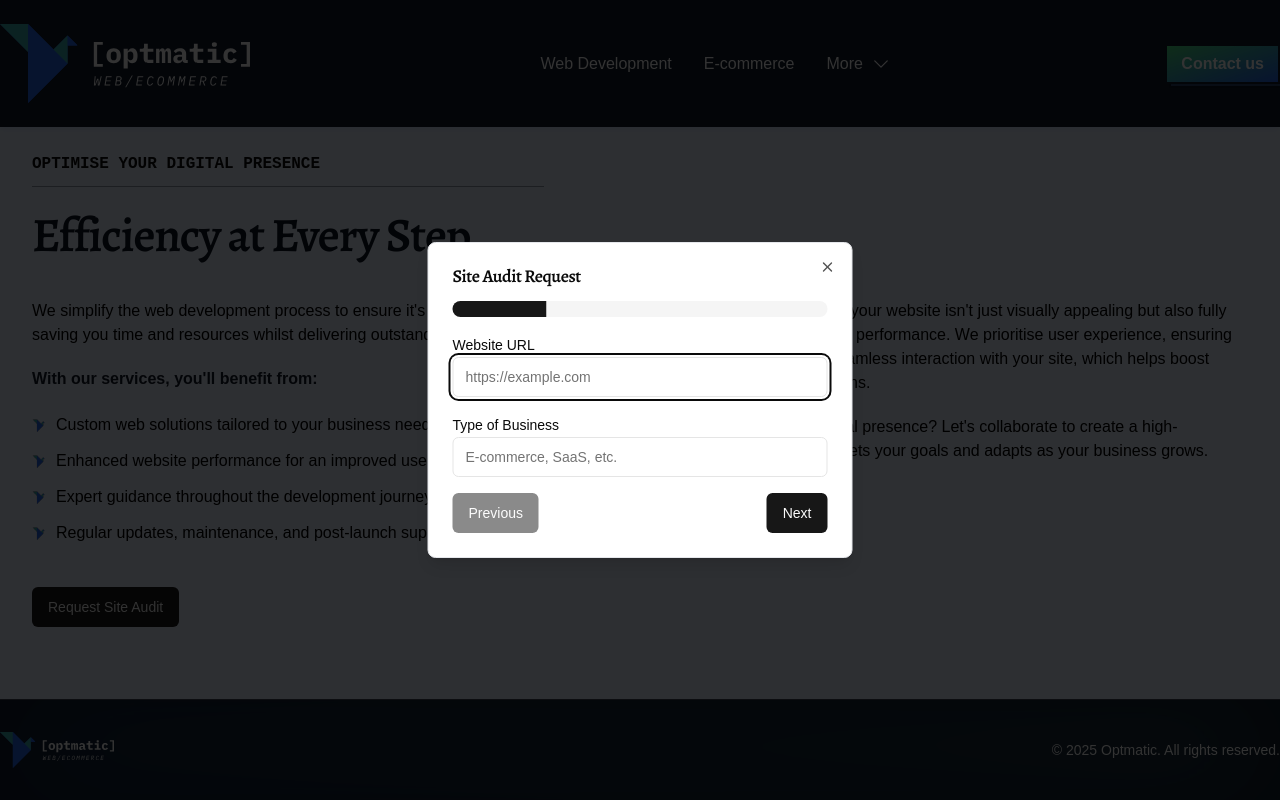
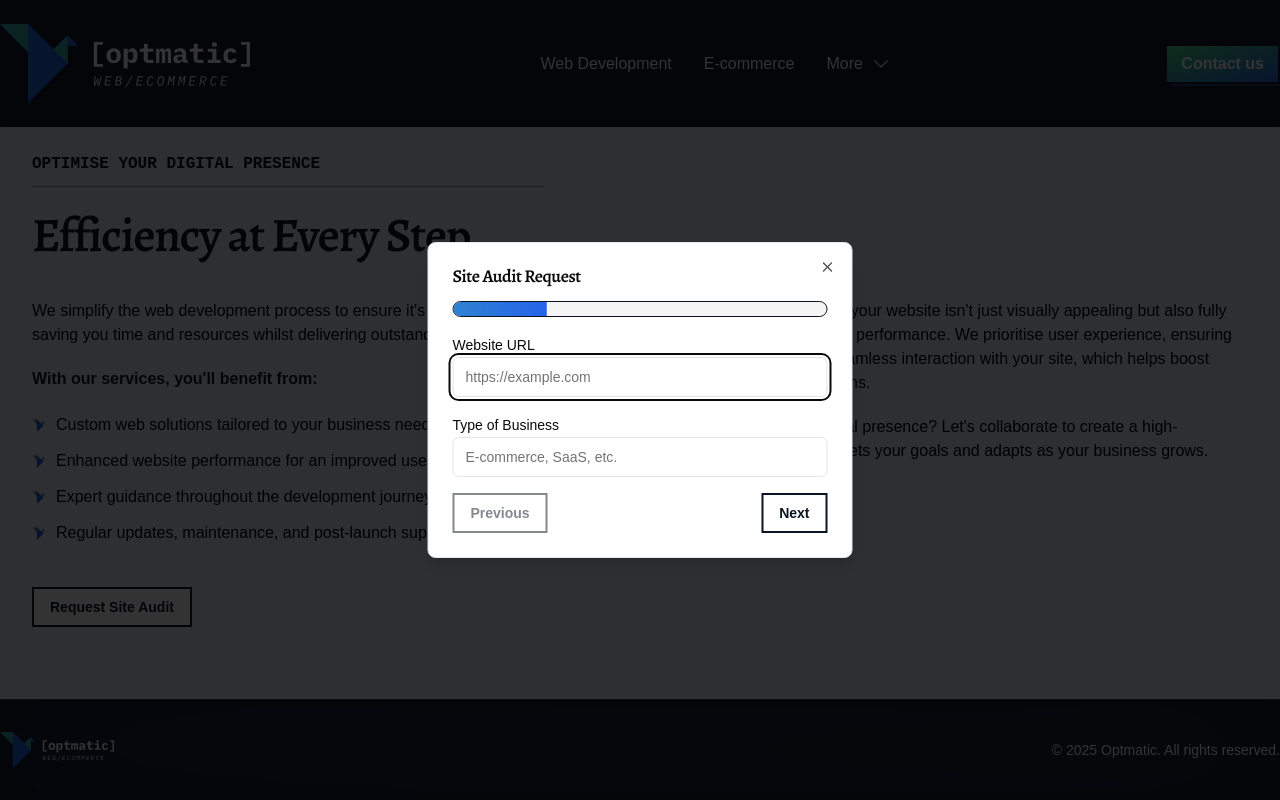
Before and after one commit to optmatic/verygoodweb, a Next.js app: page /site-audit in a window 1280 px wide. Both pictures are taken after a click on the button "Request Site Audit". Shown: the part 357-1157 px from the top of the page. Built offline with nearby package versions, Linux system fonts and the light colour scheme.

Commit message:
progress bar

```diff
--- a/src/components/site-audit/SiteAuditForm.tsx
+++ b/src/components/site-audit/SiteAuditForm.tsx
@@ -95,7 +95,9 @@ export default function SiteAuditForm() {
 
   return (
     <>
-      <Button onClick={() => setIsOpen(true)}>Request Site Audit</Button>
+      <Button  onClick={() => setIsOpen(true)}>
+        Request Site Audit
+      </Button>
       <Dialog open={isOpen} onOpenChange={setIsOpen}>
         <DialogContent className="sm:max-w-[425px]">
           <DialogHeader>
--- a/src/components/ui/button.tsx
+++ b/src/components/ui/button.tsx
@@ -5,11 +5,12 @@ import { cva, type VariantProps } from "class-variance-authority"
 import { cn } from "@/lib/utils"
 
 const buttonVariants = cva(
-  "inline-flex items-center justify-center gap-2 whitespace-nowrap rounded-md text-sm font-medium ring-offset-background transition-colors focus-visible:outline-none focus-visible:ring-2 focus-visible:ring-ring focus-visible:ring-offset-2 disabled:pointer-events-none disabled:opacity-50 [&_svg]:pointer-events-none [&_svg]:size-4 [&_svg]:shrink-0",
+  "inline-flex items-center justify-center gap-2 whitespace-nowrap text-sm font-medium ring-offset-background transition-colors focus-visible:outline-none focus-visible:ring-2 focus-visible:ring-ring focus-visible:ring-offset-2 disabled:pointer-events-none disabled:opacity-50 [&_svg]:pointer-events-none [&_svg]:size-4 [&_svg]:shrink-0",
   {
     variants: {
       variant: {
-        default: "bg-primary text-primary-foreground hover:bg-primary/90",
+        default:
+          "bg-white border-2 border-deepBlue text-deepBlue font-semibold hover:bg-deepBlue/90 bg-gradient-to-l hover:from-emerald-200 hover:via-blue-400 hover:to-blue-600 hover:text-slightBlue",
         destructive:
           "bg-destructive text-destructive-foreground hover:bg-destructive/90",
         outline:
--- a/src/components/ui/progress.tsx
+++ b/src/components/ui/progress.tsx
@@ -12,13 +12,13 @@ const Progress = React.forwardRef<
   <ProgressPrimitive.Root
     ref={ref}
     className={cn(
-      "relative h-4 w-full overflow-hidden rounded-full bg-secondary",
+      "relative h-4 w-full overflow-hidden rounded-full bg-secondary border border-deepBlue",
       className
     )}
     {...props}
   >
     <ProgressPrimitive.Indicator
-      className="h-full w-full flex-1 bg-primary transition-all"
+      className="h-full w-full flex-1 bg-gradient-to-r from-green-400 to-blue-600 transition-all"
       style={{ transform: `translateX(-${100 - (value || 0)}%)` }}
     />
   </ProgressPrimitive.Root>
```
